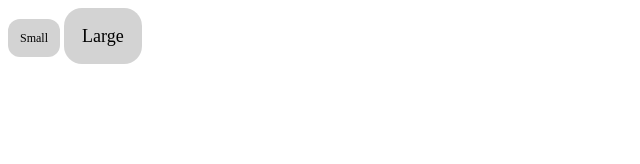
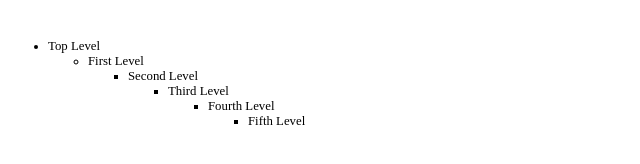
Before and after one commit to Greg-T8/LearningCSS, a plain HTML site: page Books/css_in_depth/ch02/1-ems/index.html in a window 1280 px wide. Shown: the whole page, without its empty margins (0-640 px from the left). Drawn offline with Linux system fonts and the light colour scheme.

Commit message:
Ch02: Notes - update index.html and styles.css to enhance nested list structure; add new sections on ems in notes.md with examples and images

```diff
--- a/Books/css_in_depth/ch02/1-ems/index.html
+++ b/Books/css_in_depth/ch02/1-ems/index.html
@@ -7,7 +7,22 @@
 </head>
 <br>
 
-<span class="box box-small">Small</span>
-<span class="box box-large">Large</span>
+<ul>
+  <li>Top Level</li>
+  <ul>
+    <li>First Level</li>
+    <ul>
+      <li>Second Level</li>
+      <ul>
+        <li>Third Level</li>
+        <ul>
+          <li>Fourth Level</li>
+          <ul>
+            <li>Fifth Level</li>
+          </ul>
+        </ul>
+      </ul>
+    </ul>
+</ul>
 
 </html>
--- a/Books/css_in_depth/ch02/1-ems/styles.css
+++ b/Books/css_in_depth/ch02/1-ems/styles.css
@@ -1,13 +1,11 @@
-.box {
-  padding: 1em;
-  border-radius: 1em;
-  background-color: lightgray;
+body {
+  font-size: 16px;
 }
 
-.box-small {
-  font-size: 12px;
+ul {
+  font-size: 0.8em;
 }
 
-.box-large {
-  font-size: 18px;
+ul ul {
+  font-size: 1em;
 }
```
Also changed, not shown: Books/css_in_depth/images/20250503054014.png (added), Books/css_in_depth/images/20250503054940.png (added), Books/css_in_depth/images/20250503055338.png (added), Books/css_in_depth/images/20250503055739.png (added), 1 other file.
